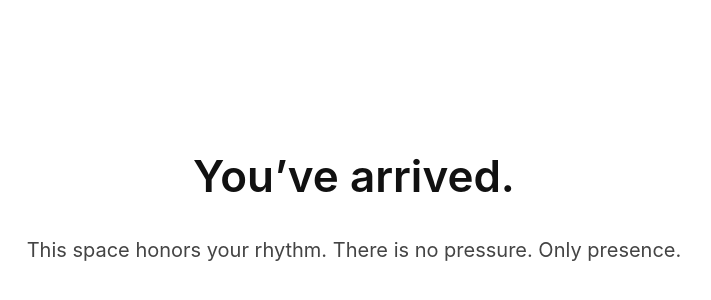
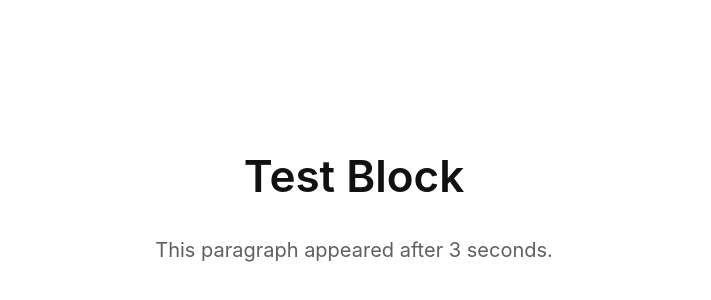
Before and after one commit to tribelocus/tribelocus-core, a Next.js app: page / in a window 1280 px wide. Shown: the part 212-512 px from the top of the page, without its empty margins (286-997 px from the left). Built offline with nearby package versions, Linux system fonts and the light colour scheme.

Commit message:
Test React useEffect without Framer Motion

```diff
--- a/app/page.tsx
+++ b/app/page.tsx
@@ -1,38 +1,27 @@
 "use client";
 
-import { useEffect, useState } from "react";
+import { useState, useEffect } from "react";
 
 export default function Home() {
-  const [showContext, setShowContext] = useState(false);
-  const [showButton, setShowButton] = useState(false);
+  const [visible, setVisible] = useState(false);
 
   useEffect(() => {
-    const t1 = setTimeout(() => setShowContext(true), 3000);
-    const t2 = setTimeout(() => setShowButton(true), 6000);
-    return () => {
-      clearTimeout(t1);
-      clearTimeout(t2);
-    };
+    console.log("useEffect ran.");
+    setTimeout(() => {
+      setVisible(true);
+    }, 3000);
   }, []);
 
   return (
-    <div className="flex flex-col items-center justify-center h-screen bg-white text-gray-900 px-4 text-center">
-      <h1 className="text-3xl md:text-4xl font-semibold tracking-tight">You’ve arrived.</h1>
-
-      {showContext && (
-        <p className="text-base md:text-lg text-gray-600 mt-4 transition-opacity duration-1000 opacity-100">
-          This space honors your rhythm. There is no pressure. Only presence.
-        </p>
-      )}
-
-      {showButton && (
-        <a
-          href="/start"
-          className="mt-10 px-6 py-2 border border-gray-300 rounded-2xl text-sm text-gray-700 hover:bg-gray-100 transition-all"
-        >
-          Begin
-        </a>
-      )}
+    <div className="h-screen w-screen flex items-center justify-center bg-black text-white text-center px-4">
+      <div>
+        <h1 className="text-4xl font-bold mb-4">Test Block</h1>
+        {visible && (
+          <p className="text-lg text-gray-400 max-w-xl mx-auto">
+            This paragraph appeared after 3 seconds.
+          </p>
+        )}
+      </div>
     </div>
   );
 }
```
